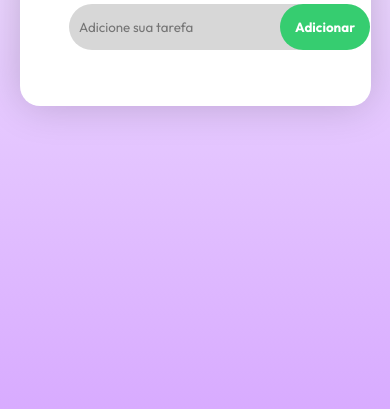
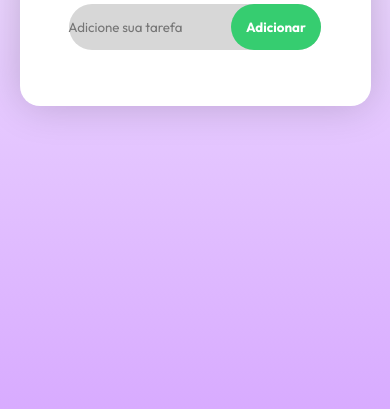
Before and after one commit to leogpava/to-do-list, a plain HTML site: page index.html in a window 390 px wide. Shown: the part 435-844 px from the top of the page. Drawn offline with nearby package versions, Linux system fonts and the light colour scheme.

Commit message:
Ajustes de Responsividade

```diff
--- a/css/style.css
+++ b/css/style.css
@@ -100,6 +100,7 @@ div#input-box input {
     padding: 5px;
     padding-left: 20px;
     text-align: left;
+    color: var(--text-color);
     border-radius: 80px;
     border: none;
     background-color: transparent;
@@ -108,7 +109,7 @@ div#input-box input {
 div#input-box input:focus, input:enabled {
     border: none;
     outline: 0;
-    color: var(--second-color);
+    color: var(--text-color);;
 }
 
 div#input-box button {
@@ -314,12 +315,14 @@ div#bloco button:hover {
         font-size: 1em;
     }
 
-    div#input-box button {
-       margin-right: -25px;
+    div#input-box {
+        justify-content: flex-end;
     }
 
     div#input-box input {
+        flex: 1;
         padding: 5px 10px;
+        text-align: center;
     }
 
     div#bloco {
```
